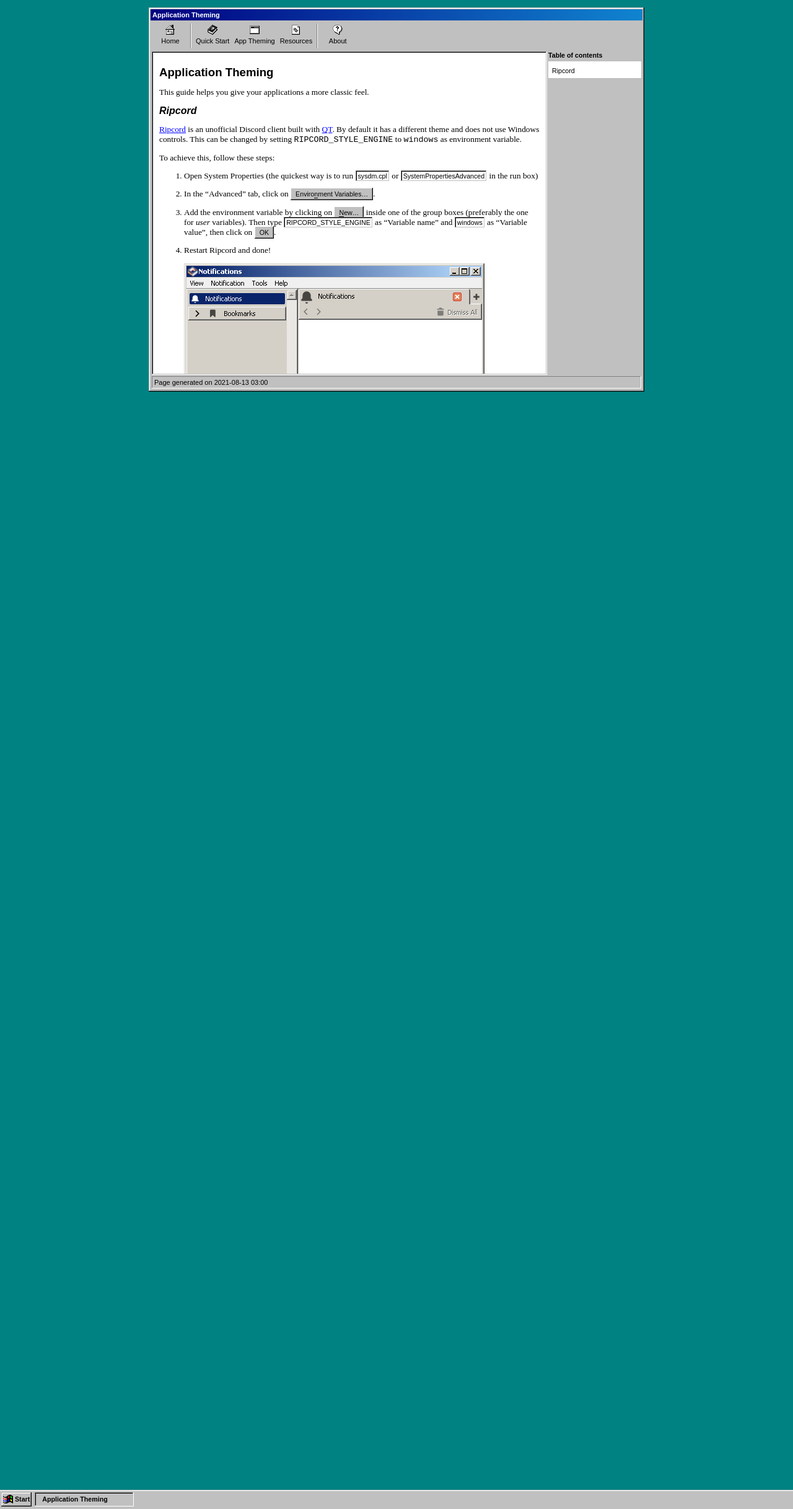
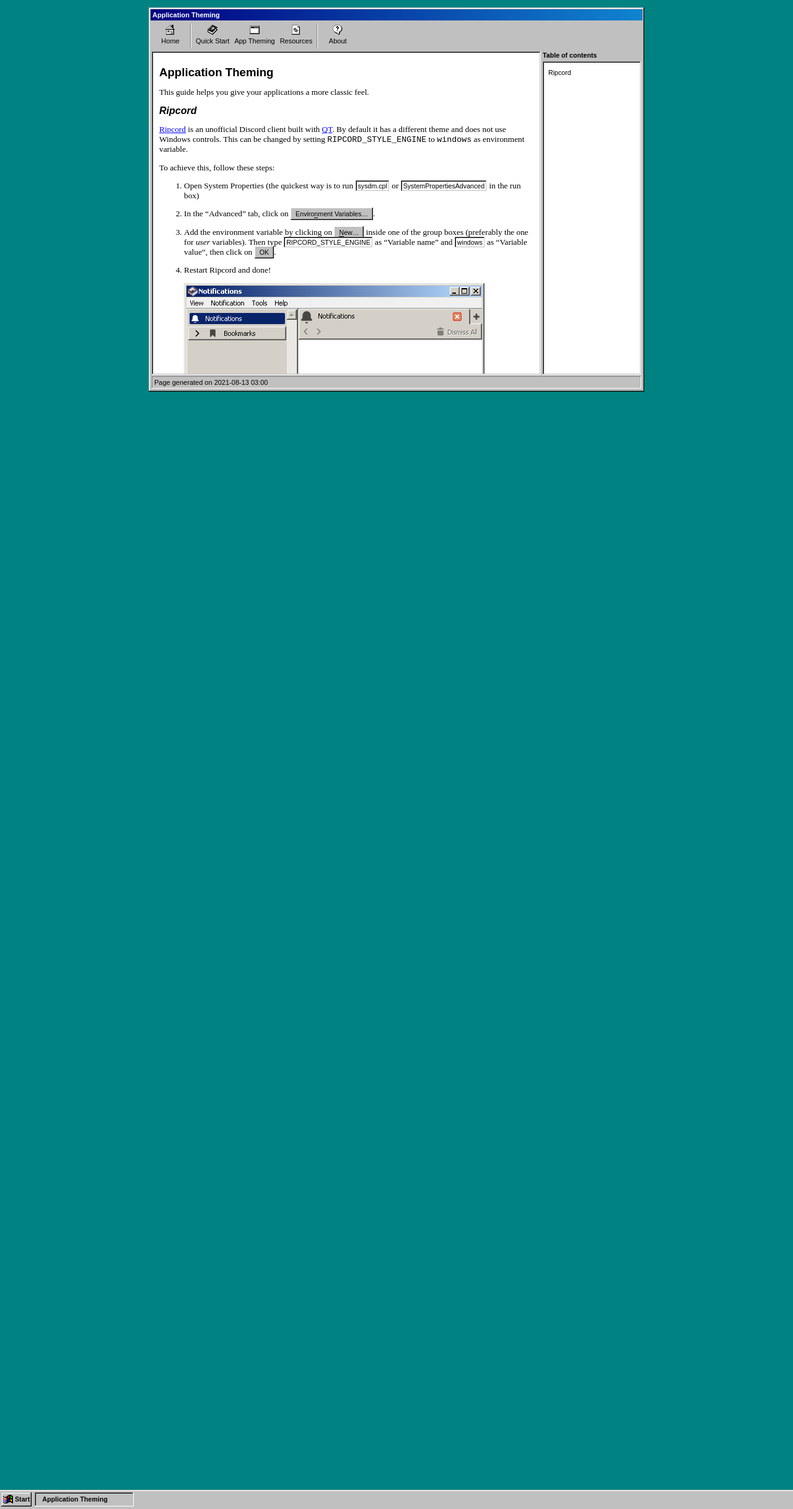
Before and after one commit to WinClassic/winclassic.github.io, a Jekyll site: the page built from app-theming.md, in a window 1280 px wide. Shown: the whole page at 62% size. Built offline with Jekyll 4.4.1, drawn with Linux system fonts in a browser that asks for light colours.

Commit message:
Improve table of contents
deprecates the table layout

```diff
--- a/_includes/toc.html
+++ b/_includes/toc.html
@@ -1,5 +1,7 @@
-<ul class="tree-view" style="height: 100%; margin-top:4px;">
-    {% for item in page.toc %}
-    {% include toc-item.html item=item %}
-    {% endfor %}
-</ul>
+<div class="toc-container">
+    <ul class="tree-view">
+        {% for item in page.toc %}
+        {% include toc-item.html item=item %}
+        {% endfor %}
+    </ul>
+</div>
--- a/_layouts/document.html
+++ b/_layouts/document.html
@@ -2,9 +2,8 @@
 layout: default
 ---
 
-<table style="width:100%;border-collapse:collapse;">
-    <tr>
-        <td class="document-cell">
+<div class="document-container">
+    <div class="document-cell">
         <div class="inset">
             <div class="document">
                 <div class="document-content">
@@ -12,12 +11,11 @@ layout: default
                 </div>
             </div>
         </div>
-        </td>
+    </div>
     {% if page.toc %}
-        <td class="toc-cell">
-            <b>Table of contents</b>
+    <div class="toc-cell">
+        <b style="margin-bottom:4px;">Table of contents</b>
         {% include toc.html %}
-        </td>
+    </div>
     {% endif %}
-    </tr>
-</table>
+</div>
--- a/_sass/document-styles.scss
+++ b/_sass/document-styles.scss
@@ -33,6 +33,16 @@
     }
 }
 
+.document-container {
+    display: flex;
+    flex-direction: row;
+    padding: 1px;
+}
+
+.document-cell {
+    width: 100%;
+}
+
 .document-content {
     padding: 10px;
     padding-block-start: 8px;
--- a/assets/css/styles.scss
+++ b/assets/css/styles.scss
@@ -77,11 +77,19 @@ figure.highlight {
     width: 100%;
 }
 
+.toc-container {
+    height: 100%;
+    background-color: $window;
+    padding: 3px;
+    @include sunken;
+}
+
 .toc-cell {
     @include ui-font;
-    width: 150px;
+    width: 200px;
     display: flex;
     flex-direction: column;
+    padding-left: 3px;
 }
 
 .icon-grid {
@@ -190,10 +198,6 @@ figure.highlight {
     }
 }
 
-.document-cell {
-    width: 100%;
-}
-
 .gray {
     background-color: silver;
 }
```
Lines whose indentation alone changed are shown as unchanged.
